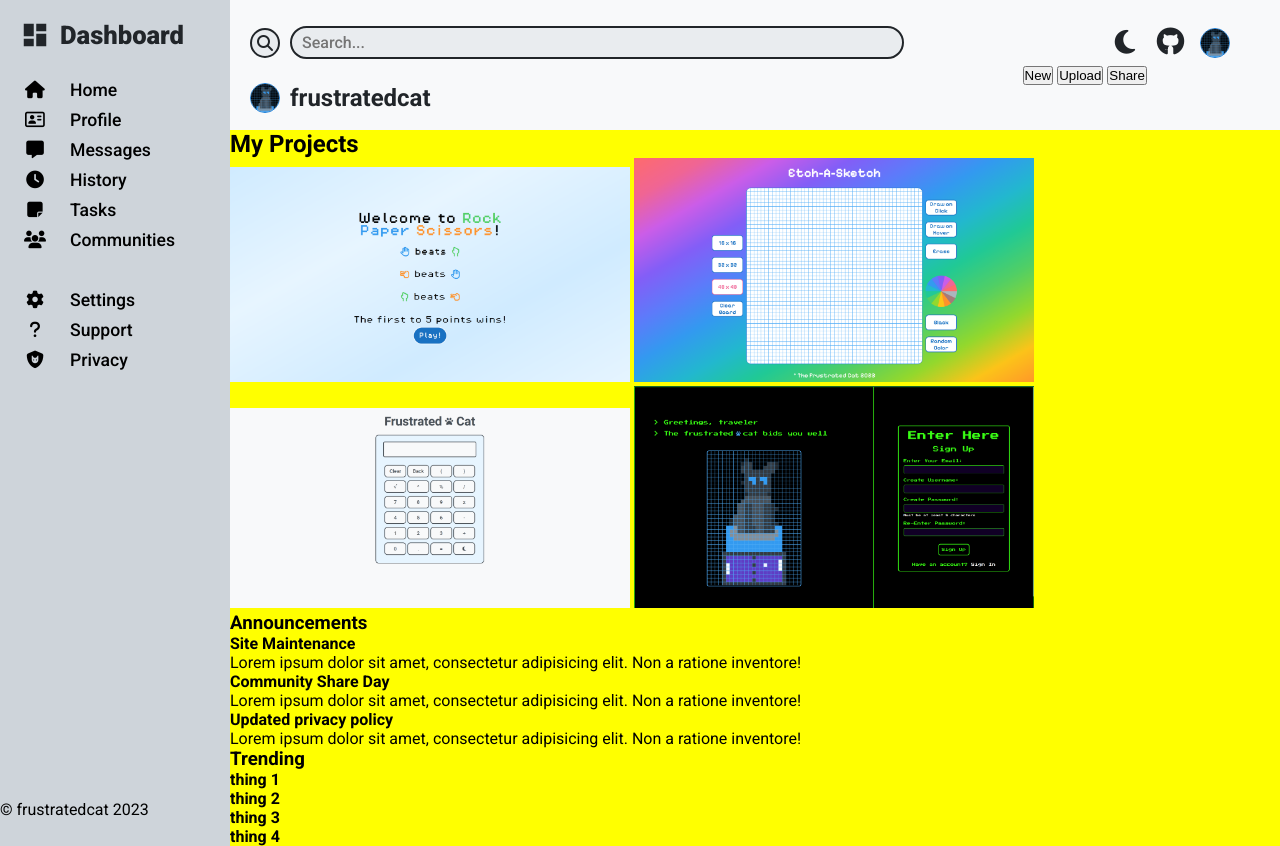
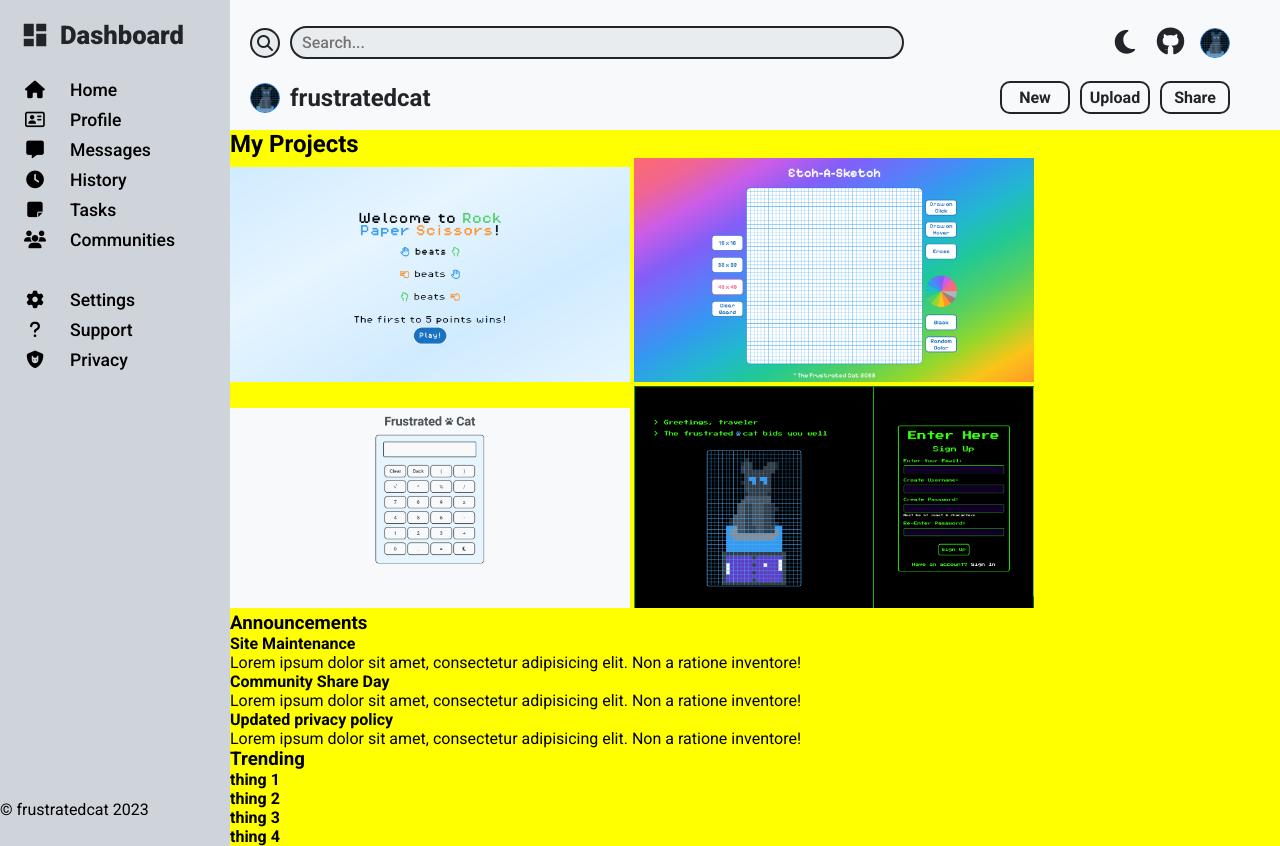
Before and after one commit to frustratedcat/admin-dashboard, a plain HTML site: page index.html in a window 1280 px wide. Drawn offline with Linux system fonts and the light colour scheme.

Commit message:
Style header buttons

```diff
--- a/index.html
+++ b/index.html
@@ -159,10 +159,10 @@
               </a>
             </div>
           </div>
-          <div>
-            <button type="button">New</button>
-            <button type="button">Upload</button>
-            <button type="button">Share</button>
+          <div class="btn-container">
+            <button type="button" class="btn">New</button>
+            <button type="button" class="btn">Upload</button>
+            <button type="button" class="btn">Share</button>
           </div>
         </div>
       </header>
@@ -248,6 +248,7 @@
     <footer>
       <a
         href="https://github.com/frustratedcat"
+        target="blank"
         alt="Link to frustratedcat's github profile"
         >&copy; frustratedcat 2023
       </a>
--- a/style.css
+++ b/style.css
@@ -229,6 +229,40 @@ a:visited {
   font-size: 1.5rem;
 }
 
+.btn-container {
+  display: flex;
+  justify-content: flex-end;
+  align-items: center;
+  margin-right: 50px;
+}
+
+.btn {
+  display: flex;
+  justify-content: center;
+  align-items: center;
+  width: 70px;
+  padding: 5px;
+  margin-left: 10px;
+  font-family: inherit;
+  font-size: 1rem;
+  font-weight: 700;
+  color: var(--header-search-bar-color-light);
+  background-color: var(--header-background-light);
+  border: 2px solid var(--header-search-bar-color-light);
+  border-radius: 10px;
+}
+
+.btn:hover {
+  color: var(--left-column-color-hover-light);
+  border-color: var(--left-column-color-hover-light);
+}
+
+.btn:active {
+  color: var(--header-background-light);
+  background-color: var(--header-search-bar-color-light);
+  border-color: var(--header-background-light);
+}
+
 .grid-outer-third {
   background-color: yellow;
   grid-column: 2 / 3;
```
